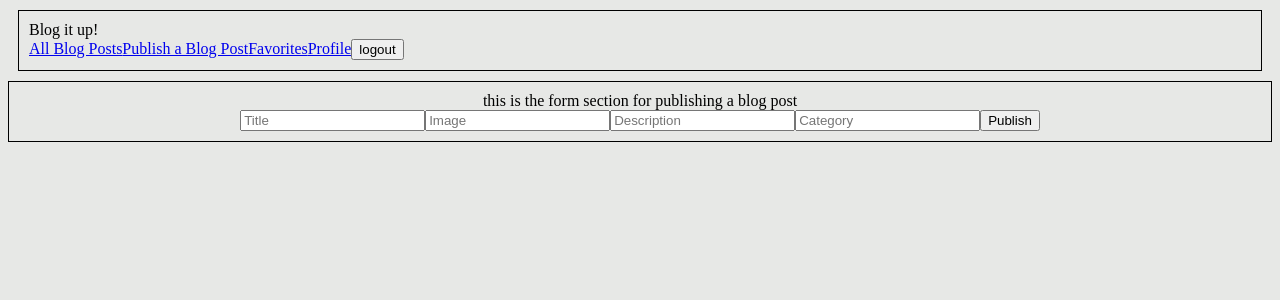
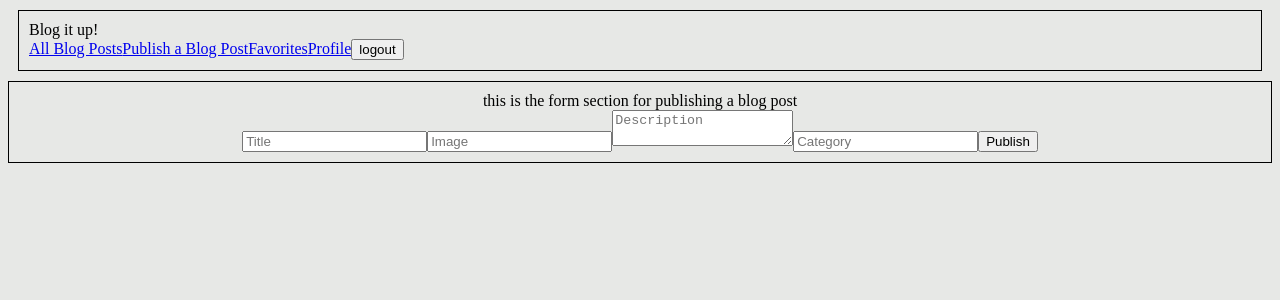
Before and after one commit to TallanGroberg/blog-it-up, a React (Create React App) app in the folder client/: page /publishablogpost in a window 1280 px wide. Shown: the top 300 px of the page. Built offline with nearby package versions, Linux system fonts and the light colour scheme; sample sign-in values are in the browser's storage; a web font is replaced by a local one.

Commit message:
brush up inputs and forms

```diff
--- a/client/src/auth/EditUser.js
+++ b/client/src/auth/EditUser.js
@@ -2,6 +2,7 @@ import React, {useState} from 'react';
 import {withRouter} from 'react-router-dom'
 import {withAuth, blogPostAxios} from '../context/AuthProvider'
 import useFormHandler from './CustomHooks'
+import moment from 'moment'
 import Axios from 'axios';
 
 //make a method to regrex all the whitespace out of a token
@@ -15,15 +16,13 @@ const EditUser = (props) => {
   const {toggler, } = props
   const { handleEdit,} = useFormHandler()
 
-console.log('props in editUser',props)
+
 
 
 
 
   const handleSubmit = (e) => {
     e.preventDefault()
-
-
     props.changeUserState( handleEdit(props.user._id, inputs) )
     toggler()
   }
@@ -40,7 +39,6 @@ console.log('props in editUser',props)
 
 
       if(localStorage.getItem('token')) {
-        console.log('the token exists')
         localStorage.removeItem('token')
         localStorage.removeItem('user')
         sendToSignin()
--- a/client/src/components/EditBlog.js
+++ b/client/src/components/EditBlog.js
@@ -30,19 +30,12 @@ const EditBlog = (props) => {
                 value={edits.title}
                 onChange={handleChange}
                 />
-            <input placeholder="Author"
-            name='author'
-            value={edits.author}
-            onChange={handleChange} />
-            <input placeholder="Date"
-            name='date'
-            value={edits.date}
-            onChange={handleChange} />
+
             <input placeholder="Image"
             name='image'
             value={edits.image}
             onChange={handleChange} />
-            <input placeholder="Description"
+            <textarea height='100' placeholder="Description"
             name='description'
             value={edits.description}
             onChange={handleChange} />
--- a/client/src/components/Favorite.js
+++ b/client/src/components/Favorite.js
@@ -3,7 +3,7 @@ import { withAuth } from '../context/AuthProvider.js'
 
 const Favorite = props => {
     // Add in a delete button that allows user to remove the blog post from their favorites section
-    console.log('', props)
+
     // localStorage.setItem("favorites")
     return(
         <div>
--- a/client/src/components/Publish.js
+++ b/client/src/components/Publish.js
@@ -8,7 +8,7 @@ import axios from 'axios'
 const Publish = (props) => {
     const [inputs, setInputs] = useState({})
 
-    console.log("user in publish",inputs)
+
 
     const handleSubmit = (e) => {
         e.preventDefault()
@@ -54,7 +54,7 @@ const Publish = (props) => {
             name='image'
             value={inputs.image}
             onChange={handleChange} />
-            <input placeholder="Description"
+            <textarea height="100" width='150' placeholder="Description"
             name='description'
             value={inputs.description}
             onChange={handleChange} />
```
Also changed, not shown: 1 other file (tests, documents, lock files or other folders).
